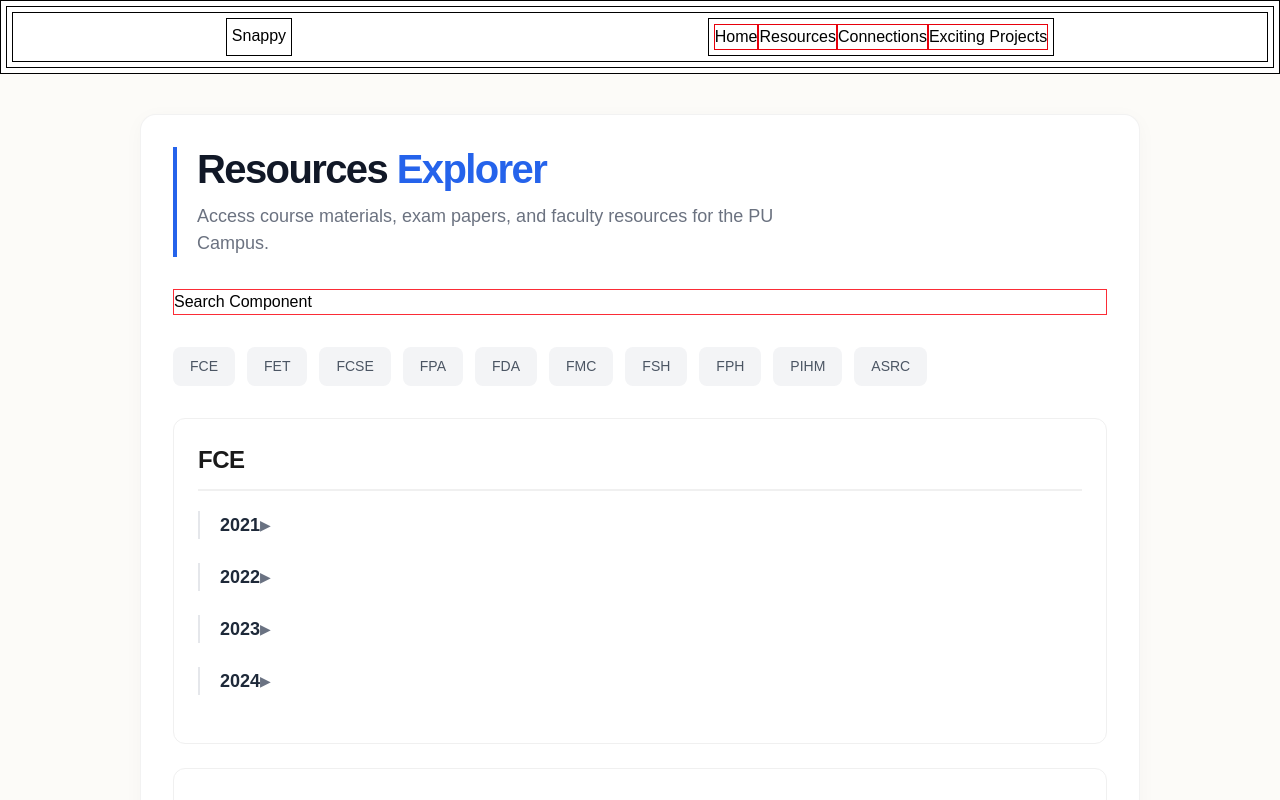
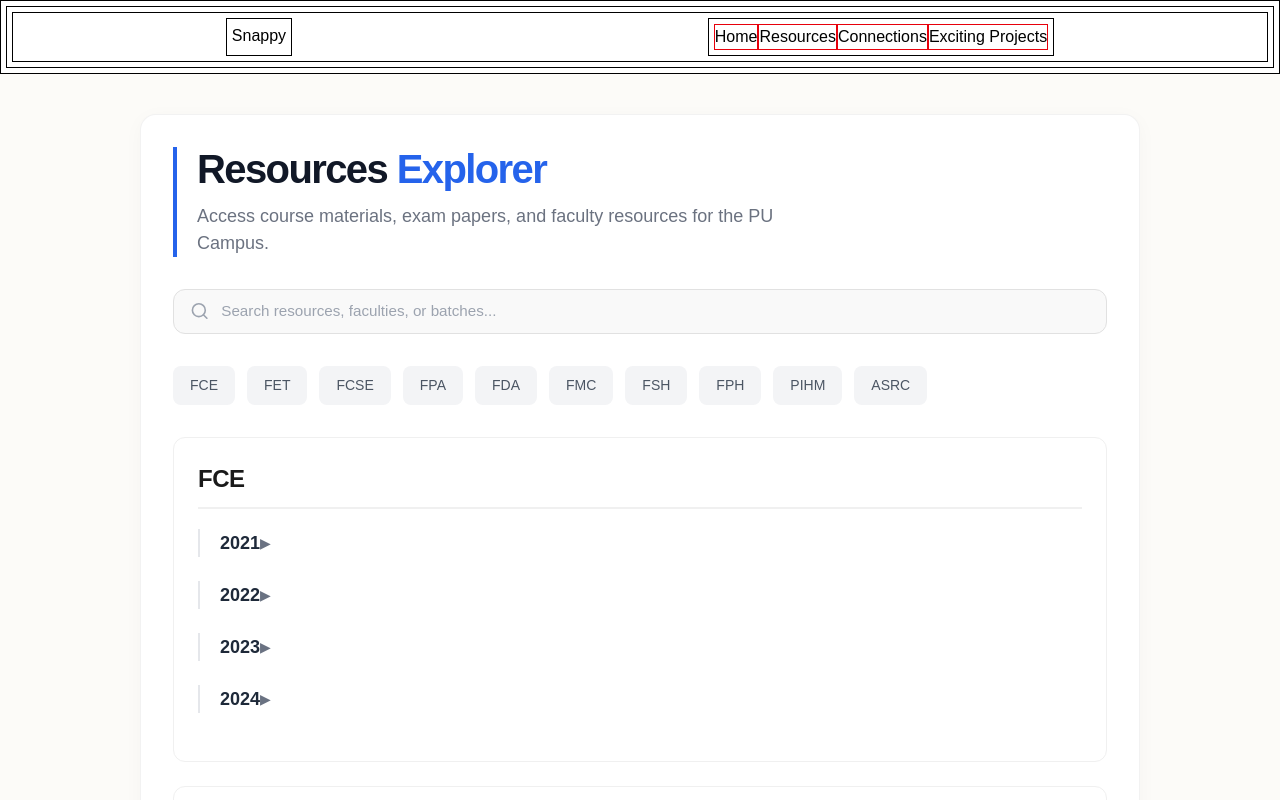
Before and after one commit to nayaknishant656/snappy-poornima, a Next.js app: page /resources in a window 1280 px wide. Shown: the top 800 px of the page. Built offline with nearby package versions, Linux system fonts and the light colour scheme.

Commit message:
developed , search , gallery, marquee,hero,partner components to the dashboard section

```diff
--- /dev/null
+++ b/components/Gallery/MarqueeDemo.jsx
@@ -0,0 +1,43 @@
+import { cn } from "@/lib/utils"
+import { Marquee } from "@/registry/magicui/marquee"
+
+const reviews = [
+    { name: "Jack", username: "@jack", body: "I've never seen anything like this before. It's amazing. I love it.", img: "https://avatar.vercel.sh/jack" },
+    { name: "Jill", username: "@jill", body: "I don't know what to say. I'm speechless. This is amazing.", img: "https://avatar.vercel.sh/jill" },
+    { name: "John", username: "@john", body: "I'm at a loss for words. This is amazing. I love it.", img: "https://avatar.vercel.sh/john" },
+    { name: "Jane", username: "@jane", body: "I'm at a loss for words. This is amazing. I love it.", img: "https://avatar.vercel.sh/jane" },
+    { name: "Jenny", username: "@jenny", body: "I'm at a loss for words. This is amazing. I love it.", img: "https://avatar.vercel.sh/jenny" },
+    { name: "James", username: "@james", body: "I'm at a loss for words. This is amazing. I love it.", img: "https://avatar.vercel.sh/james" },
+]
+
+const firstRow = reviews.slice(0, reviews.length / 2)
+const secondRow = reviews.slice(reviews.length / 2)
+
+const ReviewCard = ({ img, name, username, body }) => (
+    <figure
+        className={cn(
+            "relative h-full w-64 cursor-pointer overflow-hidden rounded-xl border p-4",
+            "border-gray-950/[.1] bg-gray-950/[.01] hover:bg-gray-950/[.05]",
+            "dark:border-gray-50/[.1] dark:bg-gray-50/[.10] dark:hover:bg-gray-50/[.15]"
+        )}
+    >
+        <div className="flex flex-row items-center gap-2">
+            <img className="rounded-full" width="32" height="32" alt="" src={img} />
+            <div className="flex flex-col">
+                <figcaption className="text-sm font-medium dark:text-white">{name}</figcaption>
+                <p className="text-xs font-medium dark:text-white/40">{username}</p>
+            </div>
+        </div>
+        <blockquote className="mt-2 text-sm">{body}</blockquote>
+    </figure>
+)
+
+export function MarqueeDemo() {
+    return (
+        <div className="relative flex w-full flex-wrap justify-center gap-6 p-10">
+            {reviews.map((review) => (
+                <ReviewCard key={review.username} {...review} />
+            ))}
+        </div>
+    )
+}
--- a/components/Gallery/gallery.jsx
+++ b/components/Gallery/gallery.jsx
@@ -1,9 +1,11 @@
 import React from 'react'
 import './gallery.css'
+import { MarqueeDemo } from './MarqueeDemo'
 
 export default function Gallery() {
     return (
         <div className="grandparent_gallery">
+            <MarqueeDemo />
         </div>
     )
 }
--- /dev/null
+++ b/components/Hero/hero.css
@@ -0,0 +1,30 @@
+.grandparent_hero {
+    width: 100%;
+    min-height: 100vh;
+    display: flex;
+    align-items: center;
+    justify-content: center;
+    background-color: #f0eee6;
+}
+
+.parent_hero {
+    width: 100%;
+    max-width: 1280px;
+    padding: 0 24px;
+    margin: 0 auto;
+}
+
+.hero_content {
+    display: flex;
+    justify-content: center;
+    align-items: center;
+    padding: 60px 0;
+}
+
+.hero_content h1 {
+    font-size: 4.5rem;
+    font-weight: 700;
+    text-align: center;
+    color: #1a1a2e;
+    line-height: 1.15;
+}
--- /dev/null
+++ b/components/Hero/hero.jsx
@@ -0,0 +1,14 @@
+import React from 'react'
+import './hero.css'
+
+export default function Hero() {
+    return (
+        <div className="grandparent_hero">
+            <div className="parent_hero">
+                <div className="hero_content">
+                    <h1>We Build Culture of the Program</h1>
+                </div>
+            </div>
+        </div>
+    )
+}
--- a/components/feature/resoruces/components/search.jsx
+++ b/components/feature/resoruces/components/search.jsx
@@ -1,9 +1,30 @@
 import React from 'react'
 
-export default function search() {
+export default function Search() {
   return (
-    <div className="border border-red-500 p-[5px]">
-      <h1>Search Component</h1>
+    <div className="search-container">
+      <div className="search-wrapper">
+        <svg
+          xmlns="http://www.w3.org/2000/svg"
+          width="20"
+          height="20"
+          viewBox="0 0 24 24"
+          fill="none"
+          stroke="currentColor"
+          strokeWidth="2"
+          strokeLinecap="round"
+          strokeLinejoin="round"
+          className="search-icon"
+        >
+          <circle cx="11" cy="11" r="8"></circle>
+          <line x1="21" y1="21" x2="16.65" y2="16.65"></line>
+        </svg>
+        <input
+          type="text"
+          placeholder="Search resources, faculties, or batches..."
+          className="search-input"
+        />
+      </div>
     </div>
   )
 }
```
Also changed, not shown: components/Gallery/gallery.css (+6 -1 lines), components/Partner/partner.css (added, +8 -0 lines).
